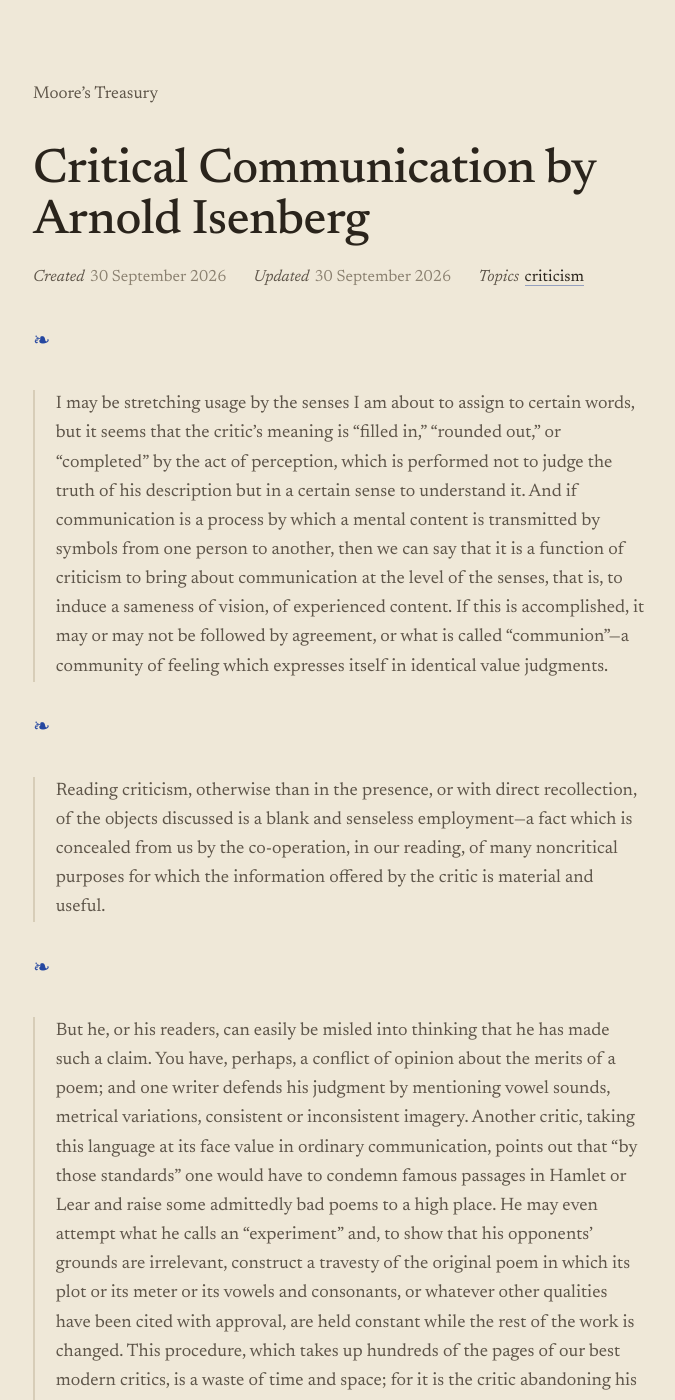
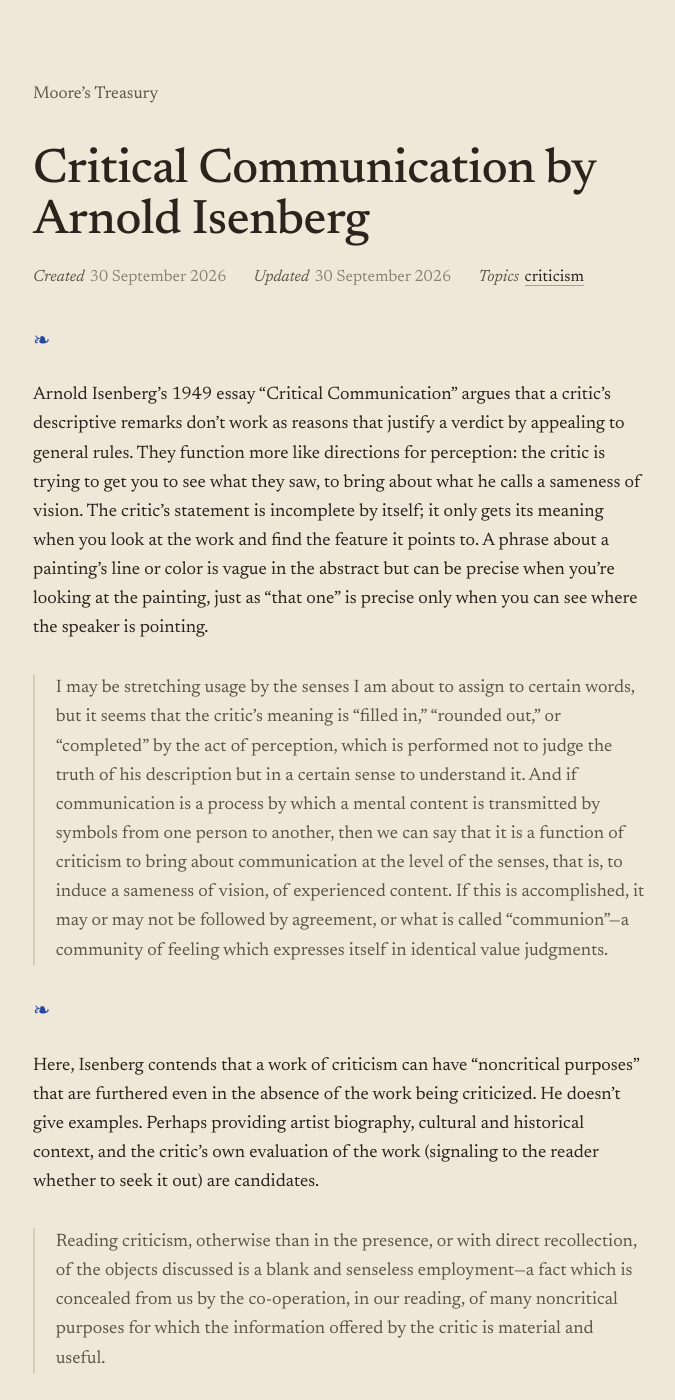
Before and after one commit to lauramoorewrites-del/treasury, a Jekyll site: the page built from _pages/critical-communication-by-arnold-isenberg.md, in a window 1280 px wide and 1400 px high. Shown: the whole window, without its empty margins (301-976 px from the left). Built offline with Jekyll 4.4.1, drawn with Linux system fonts in a browser that asks for light colours; some of the changed text lies outside the part shown.

Commit message:
Add contextual annotations to Isenberg entry
Co-Authored-By: Claude Opus 4.6 (1M context) <noreply@anthropic.com>

```diff
--- a/_pages/critical-communication-by-arnold-isenberg.md
+++ b/_pages/critical-communication-by-arnold-isenberg.md
@@ -12,13 +12,19 @@ related:
     url: "/epidemic-of-suggestion-of-the-literary-kind/"
 ---
 
+Arnold Isenberg's 1949 essay "Critical Communication" argues that a critic's descriptive remarks don't work as reasons that justify a verdict by appealing to general rules. They function more like directions for perception: the critic is trying to get you to see what they saw, to bring about what he calls a sameness of vision. The critic's statement is incomplete by itself; it only gets its meaning when you look at the work and find the feature it points to. A phrase about a painting's line or color is vague in the abstract but can be precise when you're looking at the painting, just as "that one" is precise only when you can see where the speaker is pointing.
+
 > I may be stretching usage by the senses I am about to assign to certain words, but it seems that the critic's meaning is "filled in," "rounded out," or "completed" by the act of perception, which is performed not to judge the truth of his description but in a certain sense to understand it. And if communication is a process by which a mental content is transmitted by symbols from one person to another, then we can say that it is a function of criticism to bring about communication at the level of the senses, that is, to induce a sameness of vision, of experienced content. If this is accomplished, it may or may not be followed by agreement, or what is called "communion"—a community of feeling which expresses itself in identical value judgments.
 
 <p class="fleuron" aria-hidden="true">❧</p>
 
+Here, Isenberg contends that a work of criticism can have "noncritical purposes" that are furthered even in the absence of the work being criticized. He doesn't give examples. Perhaps providing artist biography, cultural and historical context, and the critic's own evaluation of the work (signaling to the reader whether to seek it out) are candidates.
+
 > Reading criticism, otherwise than in the presence, or with direct recollection, of the objects discussed is a blank and senseless employment—a fact which is concealed from us by the co-operation, in our reading, of many noncritical purposes for which the information offered by the critic is material and useful.
 
 <p class="fleuron" aria-hidden="true">❧</p>
+
+Isenberg here is saying that readers should not take the claims of criticism too literally; praise for a certain element of a work must always be considered together with the work's overall contents and not atomically.
 
 > But he, or his readers, can easily be misled into thinking that he has made such a claim. You have, perhaps, a conflict of opinion about the merits of a poem; and one writer defends his judgment by mentioning vowel sounds, metrical variations, consistent or inconsistent imagery. Another critic, taking this language at its face value in ordinary communication, points out that "by those standards" one would have to condemn famous passages in Hamlet or Lear and raise some admittedly bad poems to a high place. He may even attempt what he calls an "experiment" and, to show that his opponents' grounds are irrelevant, construct a travesty of the original poem in which its plot or its meter or its vowels and consonants, or whatever other qualities have been cited with approval, are held constant while the rest of the work is changed. This procedure, which takes up hundreds of the pages of our best modern critics, is a waste of time and space; for it is the critic abandoning his own function to pose as a scientist—to assume, in other words, that criticism explains experiences instead of clarifying and altering them.
 
```
